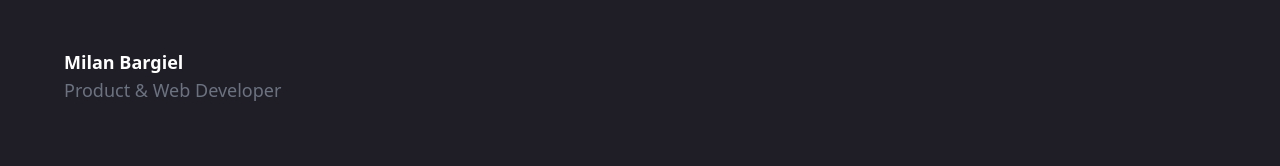
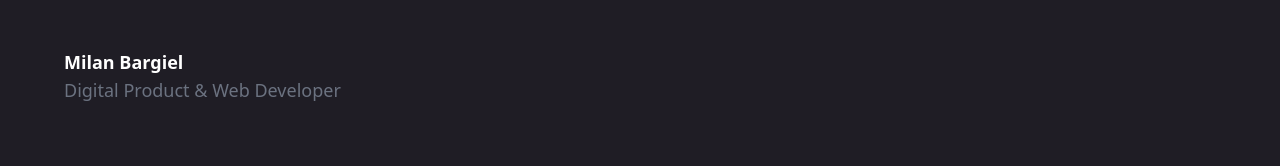
Before and after one commit to milanbargiel/portfolio, a Next.js app: page / in a window 1280 px wide. Shown: the top 166 px of the page. Built offline with nearby package versions, Linux system fonts and the light colour scheme.

Commit message:
Change intro text

```diff
--- a/components/intro.js
+++ b/components/intro.js
@@ -6,7 +6,7 @@ export default function Intro() {
       <Link href="/">
         <h1 className="font-semibold">Milan Bargiel</h1>
       </Link>
-      <div className="text-gray-500 mb-24">Product & Web Developer</div>
+      <div className="text-gray-500 mb-24">Digital Product & Web Developer</div>
       <div className="mb-12 text-gray-300">
         <h2 className="font-semibold mb-4 text-white">About</h2>I am a product
         owner, web developer and designer living and working in Berlin, Germany.
```
